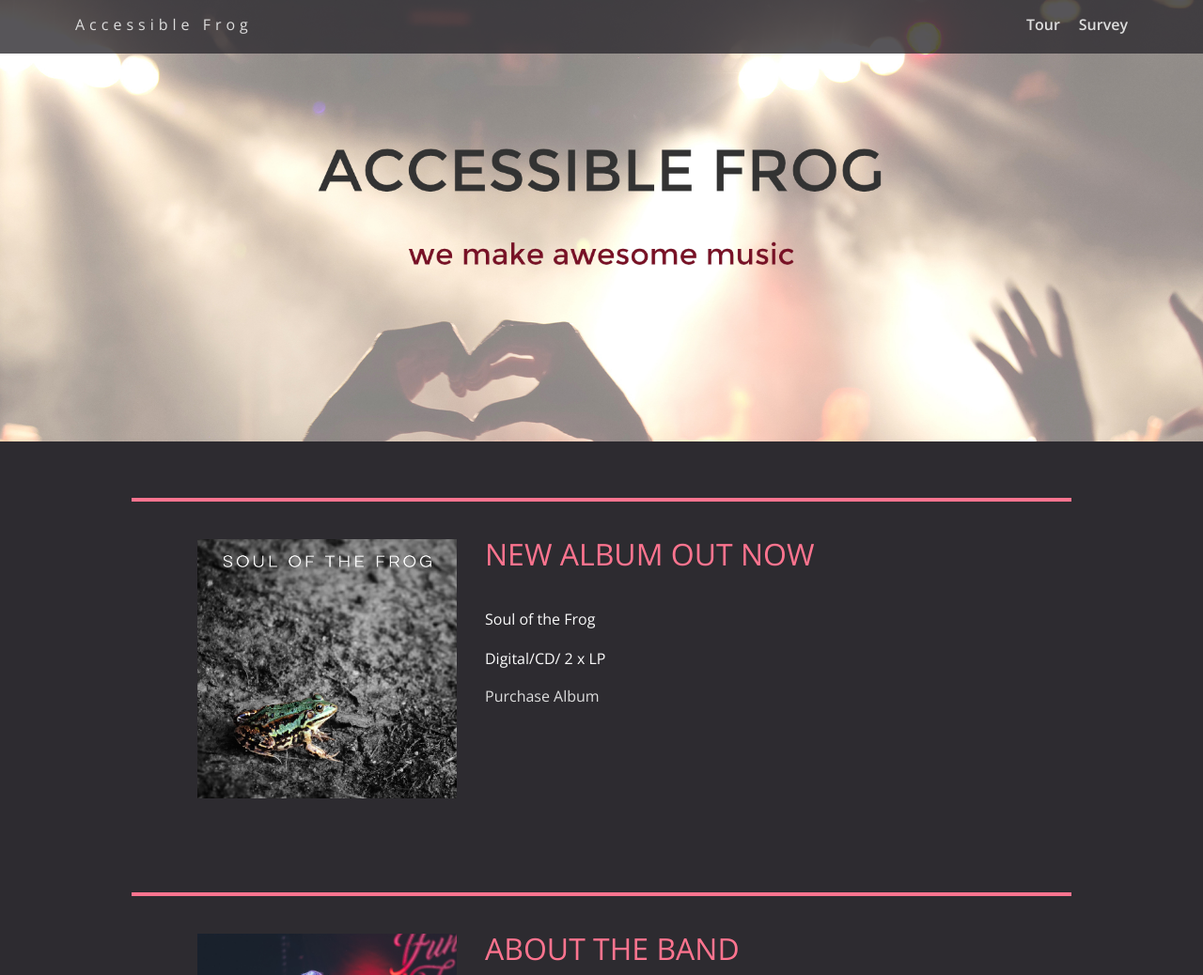
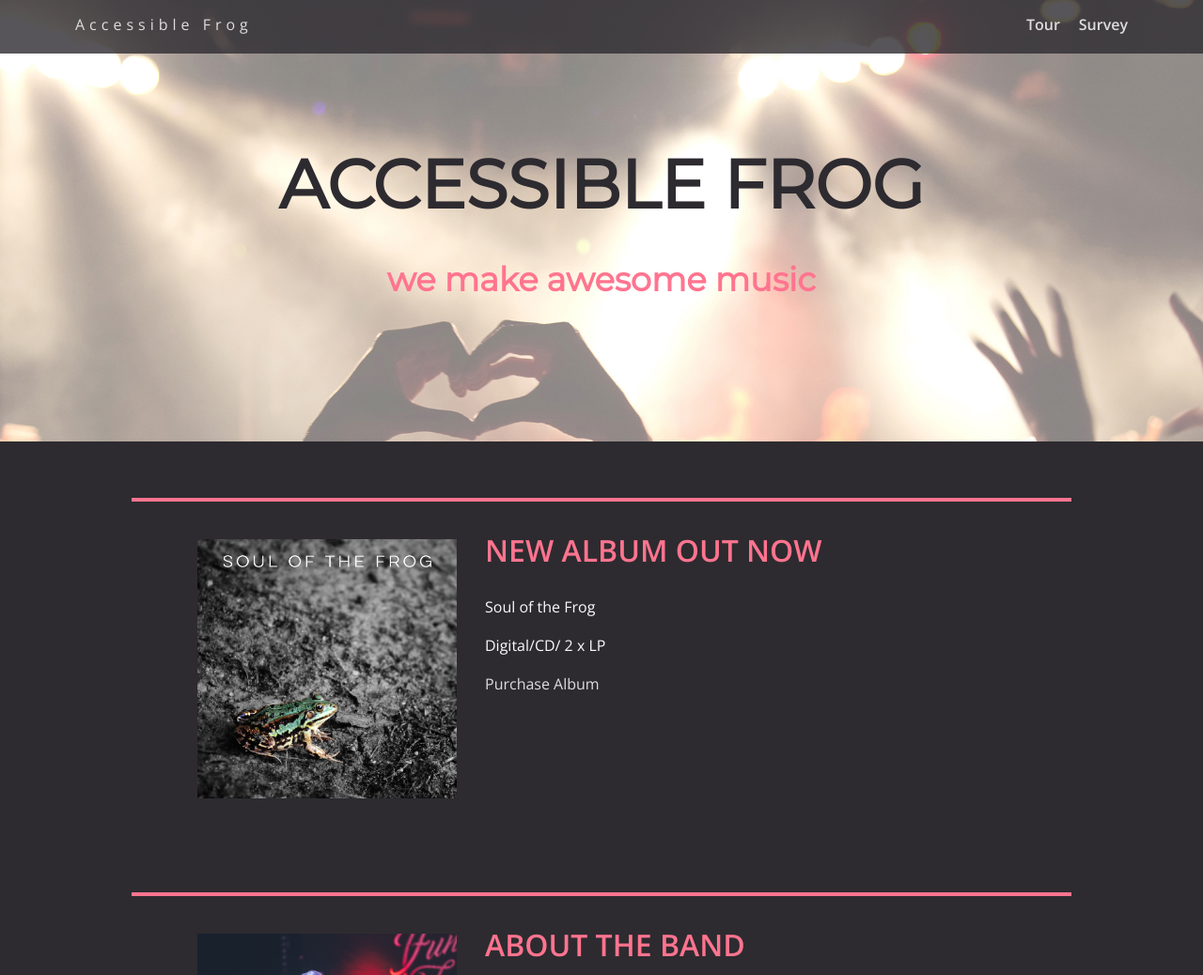
Before and after one commit to ImTylerPorter/treehouse-accessibility, a plain HTML site: page index.html in a window 1280 px wide. Shown: the top 1038 px of the page at 94% size. Drawn offline with nearby package versions, Linux system fonts and the light colour scheme.

Commit message:
Replace header image, add text

```diff
--- a/css/styles.css
+++ b/css/styles.css
@@ -64,17 +64,21 @@ a:hover {
 
 header {
   text-align: center;
-  background: url('../img/concert02_with_text.jpg') no-repeat top center ;
+  background: url('../img/concert02_no_text.jpg') no-repeat top center ;
   background-size: cover;
   overflow: hidden;
   padding-top: 60px;
   height: 350px;
+  font-family: 'Montserrat', sans-serif;
 }
 
+
+
 .tag {
-  color: black;
-  padding: 10px;
-  letter-spacing: 5px;
+  color: rgb(45, 43, 48);
+  text-transform: uppercase;
+  font-size: 2.5em;
+  padding-top: 50px;
 }
 
 .name{
@@ -86,9 +90,10 @@ header .name{
 }
 .tagline {
   font-weight: 600;
-  padding: 20px;
-  text-transform: uppercase;
-  color: #ff748f
+  text-transform: lowercase;
+  color: #ff748f;
+  font-size: 1.5em;
+  margin: 0;
 }
 
 .card {
@@ -190,6 +195,18 @@ a.social:hover {
     min-height: 470px;
   }
 
+ .tag {
+    font-size: 4.5em;
+    margin: 62px 0 6px;
+    padding: 30px;
+
+  }
+
+  .tagline {
+    font-size: 2.2em;
+
+  }
+
   .nav {
     max-width: 1200px;
     padding: 0 30px;
--- a/index.html
+++ b/index.html
@@ -4,6 +4,8 @@
       <meta charset="utf-8">
       <link href="css/styles.css" rel="stylesheet" type="text/css" />
       <meta name="viewport" content="width=device-width, initial-scale=1, maximum-scale=1, user-scalable=0"/>
+      <link href="https://fonts.googleapis.com/css?family=Montserrat" rel="stylesheet">
+
       <link href='https://fonts.googleapis.com/css?family=Open+Sans:400,300,600' rel='stylesheet' type='text/css'>
       <title>Accessible Frog</title>
   </head>
@@ -17,7 +19,9 @@
       </ul>
     </div>
 
-    <header>
+    <header role="banner">
+      <h1 class="tag">Accessible Frog</h1>
+      <p class="tagline">We make awesome music</p>
     </header>
 
     <main>
@@ -25,7 +29,7 @@
         <div class="flex">
           <img class="photo" src= "img/soul_of_the_frog.jpg">
           <div class="information">
-            <p class="heading">New album out now</p>
+            <h2 class="heading">New album out now</h2>
             <p>Soul of the Frog</p>
             <p>Digital/CD/ 2 x LP</p>
             <a href="#" class="buy">Purchase Album</a>
@@ -37,7 +41,7 @@
         <div class="flex">
           <img class="photo" src= "img/lead_singer.jpg">
           <div class="information">
-            <p class="heading">About the band</p>
+            <h2 class="heading">About the band</h2>
             <p>Photo booth aliquip pinterest meggings. Sapiente commodo wolf put a bird on it fingerstache gentrify, meh polaroid vegan everyday carry.</p>
           </div>
         </div>
```
Also changed, not shown: survey.html (+4 -1 lines), tour.html (+4 -1 lines).
